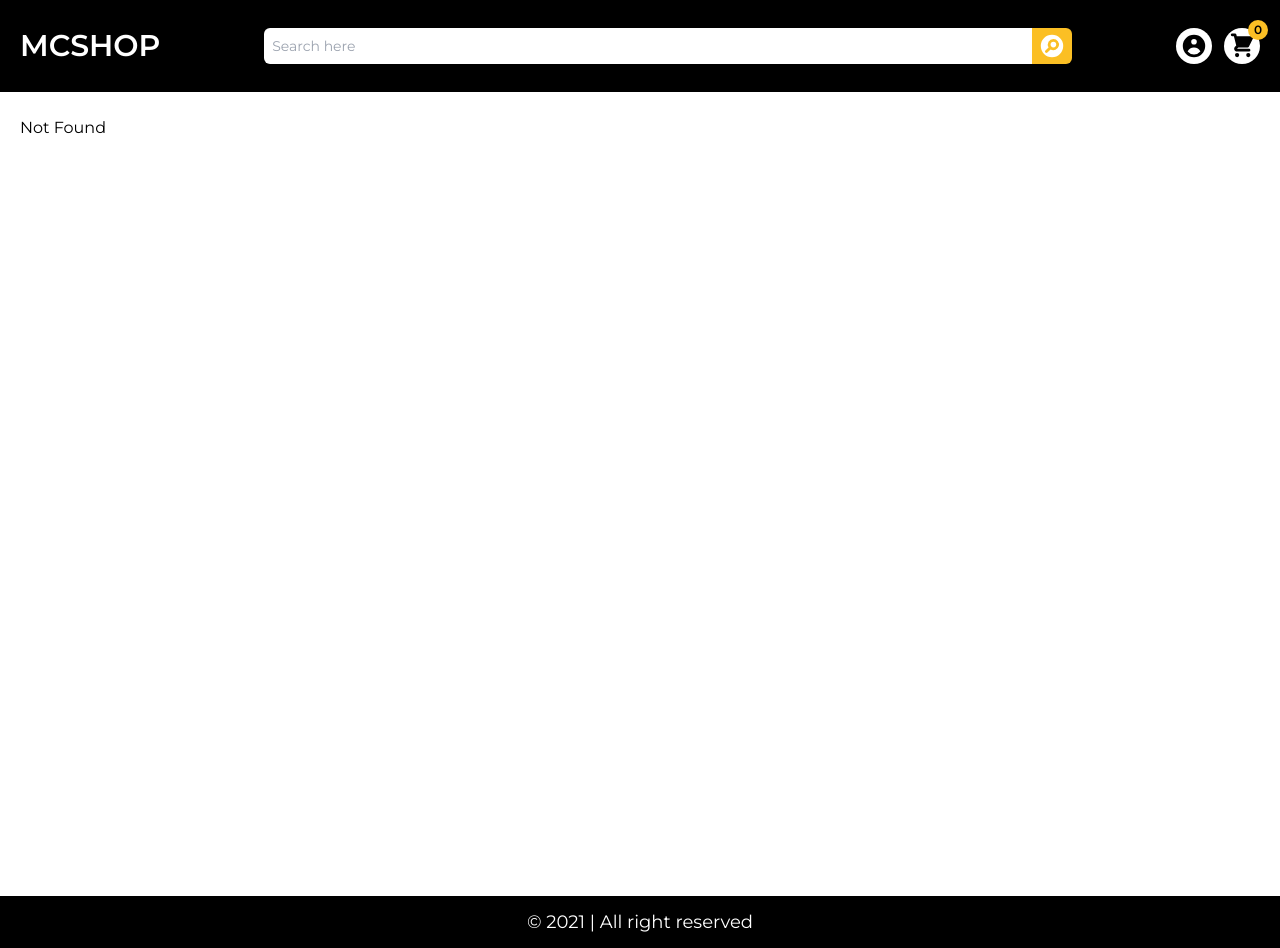
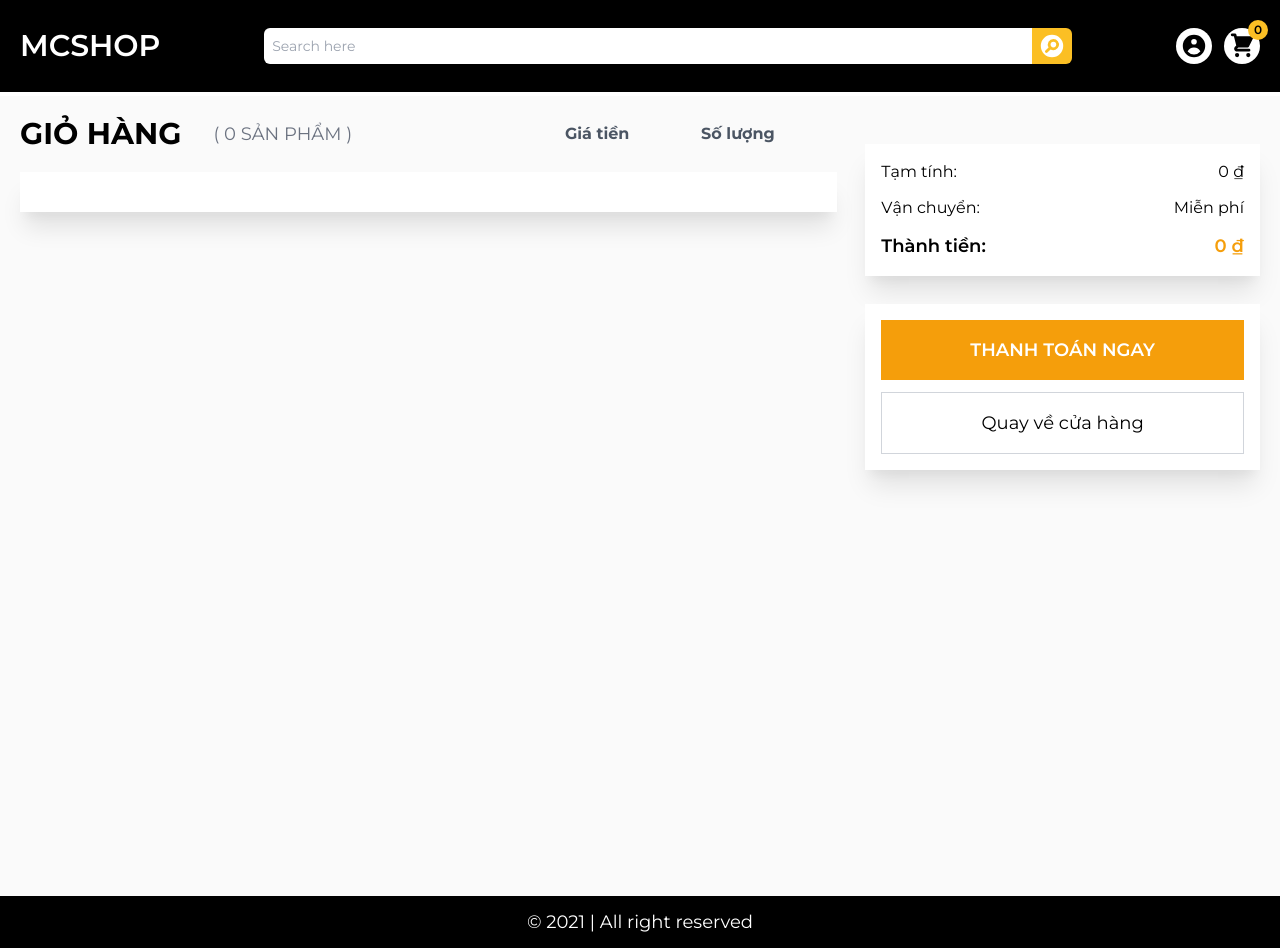
Before and after one commit to vinhnqdev/mern-mcshop, a React (Create React App) app in the folder frontend/: page /cart in a window 1280 px wide. Before the commit this address had no page. Built offline with nearby package versions, Linux system fonts and the light colour scheme.

Commit message:
cart display and add/

```diff
--- a/frontend/src/App.js
+++ b/frontend/src/App.js
@@ -1,7 +1,8 @@
+import { Route, Switch } from "react-router-dom";
 import Layout from "./components/Layout/Layout";
 import HomePage from "./pages/HomePage";
-import { Switch, Route } from "react-router-dom";
 import ProductDetailPage from "./pages/ProductDetailPage";
+import CartPage from "./pages/CartPage";
 
 function App() {
   return (
@@ -16,6 +17,10 @@ function App() {
             <ProductDetailPage />
           </Route>
 
+          <Route path="/cart">
+            <CartPage />
+          </Route>
+
           <Route path="*">Not Found</Route>
         </Switch>
       </Layout>
--- /dev/null
+++ b/frontend/src/app/cartSlice.js
@@ -0,0 +1,51 @@
+import { createSlice } from "@reduxjs/toolkit";
+
+const initialCart = JSON.parse(localStorage.getItem("cart")) || [];
+
+const cartSlice = createSlice({
+  name: "cart",
+  initialState: {
+    cart: initialCart,
+  },
+  reducers: {
+    addToCart: (state, action) => {
+      const addedItemIndex = state.cart.findIndex((item) => item._id === action.payload._id);
+      if (addedItemIndex === -1) {
+        state.cart.push({ ...action.payload, quantity: 1 });
+      } else {
+        state.cart[addedItemIndex].quantity += 1;
+      }
+      localStorage.setItem("cart", JSON.stringify(state.cart));
+    },
+    addToCartWithNumberForm: (state, action) => {
+      const item = state.cart.find((item) => item._id === action.payload._id);
+      if (!item) return;
+      item.quantity = action.payload.quantity;
+    },
+    removeToCart: (state, action) => {
+      const _id = action.payload._id;
+
+      const item = state.cart.find((item) => item._id === _id);
+
+      if (item.quantity === 1) {
+        const newCart = state.cart.filter((item) => item._id !== _id);
+        state.cart = newCart;
+      }
+      item.quantity--;
+      localStorage.setItem("cart", JSON.stringify(state.cart));
+    },
+    clearItem: (state, action) => {
+      const _id = action.payload;
+      const index = state.cart.findIndex((item) => item._id === _id);
+      if (index !== -1) {
+        state.cart.splice(index, 1);
+        localStorage.setItem("cart", JSON.stringify(state.cart));
+      }
+    },
+  },
+});
+
+export const cartActions = cartSlice.actions;
+
+const cartReducer = cartSlice.reducer;
+export default cartReducer;
--- a/frontend/src/app/store.js
+++ b/frontend/src/app/store.js
@@ -1,11 +1,13 @@
 import { configureStore } from "@reduxjs/toolkit";
 import productsReducer from "./productsSlice";
 import productDetailReducer from "./productDetailSlice";
+import cartReducer from "./cartSlice";
 
 const store = configureStore({
   reducer: {
     products: productsReducer,
     productDetails: productDetailReducer,
+    cart: cartReducer,
   },
 });
 
--- /dev/null
+++ b/frontend/src/components/Cart/Cart.js
@@ -0,0 +1,77 @@
+import React from "react";
+import { useSelector } from "react-redux";
+import { formatCurrency } from "../../helpers/";
+import CartItem from "./CartItem";
+function Cart() {
+  const cart = useSelector((state) => state.cart.cart);
+
+  const totalPrice = cart.reduce((acc, item) => {
+    return acc + item.price * item.quantity;
+  }, 0);
+
+  const itemQuantity = cart.reduce((acc, item) => {
+    return acc + item.quantity;
+  }, 0);
+  return (
+    <div className="lg:grid grid-cols-6 gap-7">
+      {/** Progress */}
+      {/** Cart */}
+      <div className="lg:col-span-4">
+        <div className="flex items-center space-x-5 lg:grid lg:grid-cols-6 lg:space-x-0">
+          <div className="lg:col-span-4 lg:flex items-center space-x-8">
+            <h3 className="text-xl uppercase font-semibold lg:text-3xl lg:font-bold">Giỏ hàng</h3>
+            <span className="hidden lg:inline-block uppercase text-gray-500 text-lg">
+              {`( ${itemQuantity} Sản phẩm )`}
+            </span>
+          </div>
+          <p className="text-gray-600 font-bold">Giá tiền</p>
+          <p className="text-gray-600 font-bold">Số lượng</p>
+          <div className="h-px bg-gray-500 flex-1 lg:hidden"></div>
+        </div>
+
+        <div className="bg-white shadow-xl mt-5">
+          {/** Cart List */}
+          <ul className="space-y-5 px-4 py-5">
+            {cart.map((item) => (
+              <CartItem key={item._id} item={item} />
+            ))}
+          </ul>
+        </div>
+      </div>
+
+      {/** TotalPrice */}
+
+      <div className="lg:col-span-2">
+        {/** TotalPrice */}
+        <div className="bg-white shadow-xl mt-7 p-4 space-y-3">
+          <div className="flex items-center justify-between">
+            <p className="text-sm lg:text-base">Tạm tính:</p>
+            <p className="text-sm lg:text-base">{formatCurrency(totalPrice, "vi-VN", "VND")}</p>
+          </div>
+          <div className="flex items-center justify-between">
+            <p className="text-sm lg:text-base">Vận chuyển:</p>
+            <p className="text-sm lg:text-base">Miễn phí</p>
+          </div>
+          <div className="flex items-center justify-between mt-3 lg:mt-5">
+            <p className="font-semibold lg:text-lg">Thành tiền:</p>
+            <p className="font-semibold text-yellow-500 lg:text-lg">
+              {formatCurrency(totalPrice, "vi-VN", "VND")}
+            </p>
+          </div>
+        </div>
+
+        {/** Checkout */}
+        <div className="bg-white shadow-xl mt-7 p-4 space-y-3">
+          <button className="bg-yellow-500 block w-full p-3 rounded-full text-white uppercase font-semibold lg:rounded-none lg:p-4 lg:text-lg">
+            Thanh toán ngay
+          </button>
+          <button className=" block w-full p-3 rounded-full text-black border border-gray-300 font-normal lg:rounded-none lg:p-4 lg:text-lg">
+            Quay về cửa hàng
+          </button>
+        </div>
+      </div>
+    </div>
+  );
+}
+
+export default Cart;
--- /dev/null
+++ b/frontend/src/components/Cart/CartItem.js
@@ -0,0 +1,106 @@
+import React, { useState } from "react";
+import { TrashIcon, PlusIcon, MinusIcon } from "@heroicons/react/solid";
+import { formatCurrency } from "../../helpers/";
+import { useDispatch } from "react-redux";
+import { cartActions } from "../../app/cartSlice";
+function CartItem({ item }) {
+  const [quantity, setQuantity] = useState(item.quantity);
+  const dispatch = useDispatch();
+  const originalPrice = item.discount
+    ? item.price + (item.price * item.discount) / 100
+    : item.price;
+
+  const handleChangeInput = (e) => {
+    const quantityItem = e.target.value;
+
+    if (quantityItem === "") {
+      setQuantity(quantityItem);
+      return;
+    }
+    setQuantity(quantityItem);
+    console.log(quantityItem);
+    if (quantityItem < 1) {
+      console.warn("you must enter value great than 0");
+      setQuantity("");
+      return;
+    }
+    if (quantityItem > 10) {
+      console.warn("you must enter value less than 10");
+      // setQuantity(quantity);
+      return;
+    }
+
+    dispatch(
+      cartActions.addToCartWithNumberForm({ _id: item._id, quantity: Number(quantityItem) })
+    );
+  };
+
+  const addToCartHandler = () => {
+    dispatch(cartActions.addToCart({ _id: item._id, quantity: 1 }));
+    setQuantity((prevState) => +prevState + 1);
+  };
+
+  const removeToCartHandler = () => {
+    dispatch(cartActions.removeToCart({ _id: item._id }));
+    setQuantity((prevState) => +prevState - 1);
+  };
+
+  const clearItem = () => {
+    dispatch(cartActions.clearItem(item._id));
+  };
+
+  return (
+    <li className="bg-white flex space-x-3 lg:space-x-10">
+      {/** LEFT */}
+      <div className="flex items-center">
+        <div className="bg-gray-300 p-1 rounded-full">
+          <TrashIcon className="h-6 text-white cursor-pointer" onClick={clearItem} />
+        </div>
+        <div className="w-14 h-14 sm:w-20 sm:h-20 lg:w-28 lg:h-28">
+          <img src={item.image} alt={item.name} className="object-cover w-full h-full" />
+        </div>
+      </div>
+
+      {/** RIGHT */}
+      <div className="space-y-2 lg:w-full lg:grid lg:grid-cols-4 items-center">
+        <h4 className="uppercase font-semibold text-sm lg:col-span-2 lg:text-lg lg:font-bold">
+          {item.name}
+        </h4>
+        <div className="flex items-center space-x-4 lg:flex-col lg:col-span-1 lg:space-x-0">
+          <p className="text-sm uppercase text-gray-400 line-through lg:order-1">
+            {formatCurrency(originalPrice, "vi-VN", "VND")}
+          </p>
+          <p className="text-sm font-semibold uppercase text-yellow-500 lg:text-base">
+            {formatCurrency(item.price, "vi-VN", "VND")}
+          </p>
+        </div>
+        <div className="flex lg:col-span-1 lg:items-center justify-center">
+          <div className="self-stretch cursor-pointer">
+            <MinusIcon
+              onClick={removeToCartHandler}
+              className="w-6 h-full text-gray-700 border border-gray-300 border-r-0 p-1"
+            />
+          </div>
+
+          <input
+            type="number"
+            className="border border-gray-300 h-7 w-10 text-center"
+            value={quantity}
+            onChange={handleChangeInput}
+            min={1}
+            max={10}
+          />
+
+          <div className="self-stretch cursor-pointer">
+            <PlusIcon
+              onClick={addToCartHandler}
+              className="w-6 text-gray-700 h-full border border-gray-300 border-l-0 p-1"
+            />
+          </div>
+        </div>
+      </div>
+    </li>
+  );
+}
+
+export default CartItem;
--- a/frontend/src/components/Layout/Header.js
+++ b/frontend/src/components/Layout/Header.js
@@ -2,8 +2,13 @@ import React from "react";
 
 import { SearchCircleIcon, UserCircleIcon, ShoppingCartIcon } from "@heroicons/react/solid";
 import { useHistory } from "react-router";
+import { useSelector } from "react-redux";
 const Header = () => {
   const history = useHistory();
+  const cart = useSelector((state) => state.cart.cart);
+  const cartQuantity = cart.reduce((acc, product) => {
+    return acc + product.quantity;
+  }, 0);
   return (
     <header className="fixed w-full top-0 z-50 bg-black text-white flex items-center justify-between px-5 py-7">
       {/* Logo */}
@@ -27,11 +32,11 @@ const Header = () => {
         <div className="bg-white rounded-full p-1">
           <UserCircleIcon className="h-7 text-black cursor-pointer" />
         </div>
-        <div className="relative bg-white rounded-full p-1">
+        <div onClick={() => history.push("/cart")} className="relative bg-white rounded-full p-1">
           <ShoppingCartIcon className="h-7 text-black cursor-pointer" />
           {/** Cart items quantity */}
           <span className="absolute flex items-center justify-center text-black text-xs font-semibold w-5 h-5 -top-2 -right-2 rounded-full bg-yellow-400">
-            0
+            {cartQuantity}
           </span>
         </div>
       </div>
--- a/frontend/src/components/Layout/Layout.js
+++ b/frontend/src/components/Layout/Layout.js
@@ -6,7 +6,7 @@ const Layout = ({ children }) => {
   return (
     <>
       <Header />
-      <main className="p-5 max-w-7xl mx-auto mt-24 min-h-screen">{children}</main>
+      <main className="p-5 bg-main-bg max-w-7xl mx-auto mt-24 min-h-screen">{children}</main>
       <Footer />
     </>
   );
--- /dev/null
+++ b/frontend/src/pages/CartPage.js
@@ -0,0 +1,8 @@
+import React from "react";
+import Cart from "../components/Cart/Cart";
+
+function CartPage() {
+  return <Cart />;
+}
+
+export default CartPage;
--- a/frontend/tailwind.config.js
+++ b/frontend/tailwind.config.js
@@ -1,4 +1,5 @@
 // tailwind.config.js
+
 module.exports = {
   purge: ["./src/**/*.{js,jsx,ts,tsx}", "./public/index.html"],
   darkMode: false, // or 'media' or 'class'
@@ -7,6 +8,9 @@ module.exports = {
       fontFamily: {
         mont: "'Montserrat', sans-serif",
       },
+      colors: {
+        "main-bg": "#FAFAFA",
+      },
     },
   },
   variants: {
```
Also changed, not shown: frontend/src/components/Products/Product.js (+14 -0 lines).
